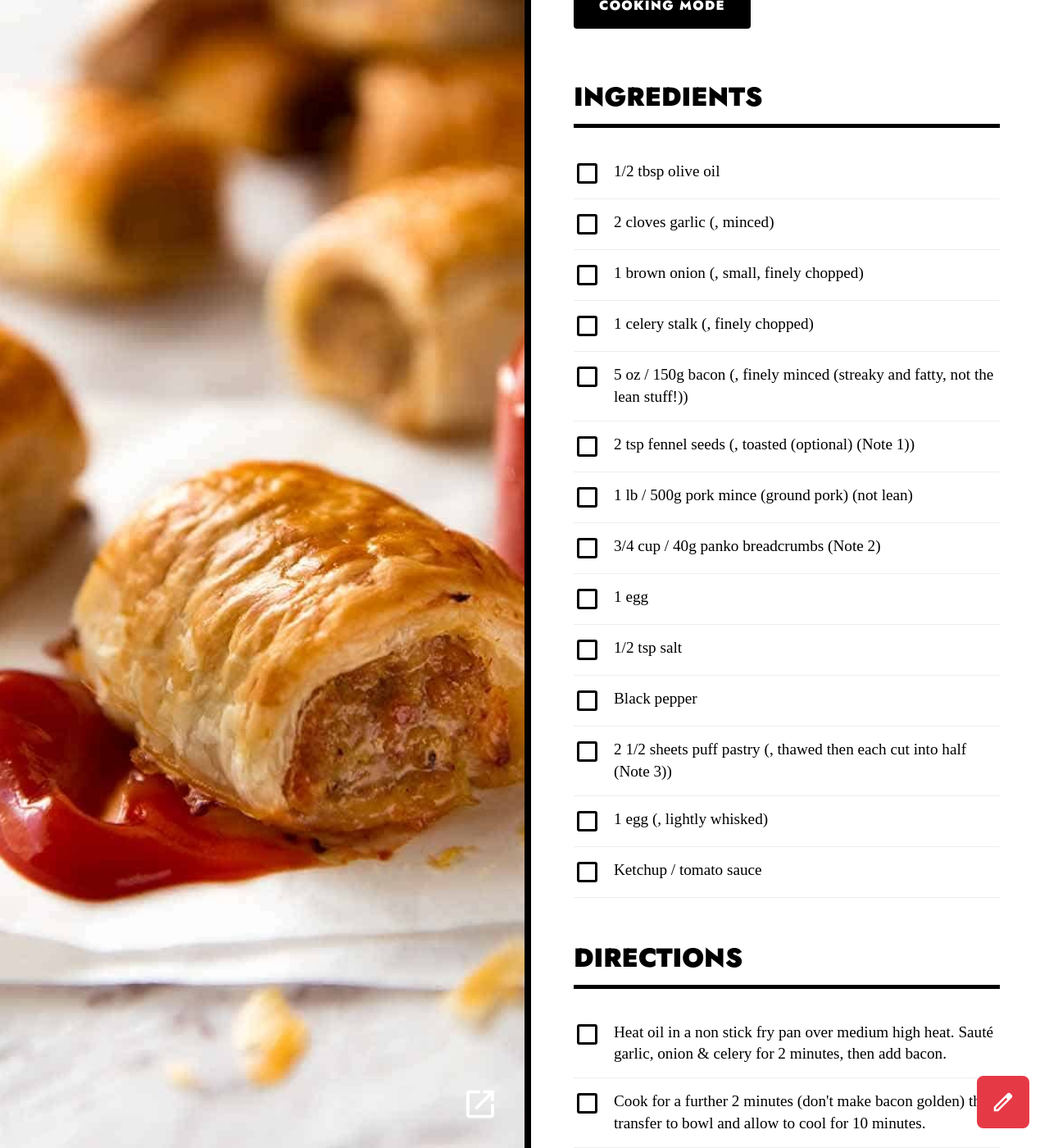
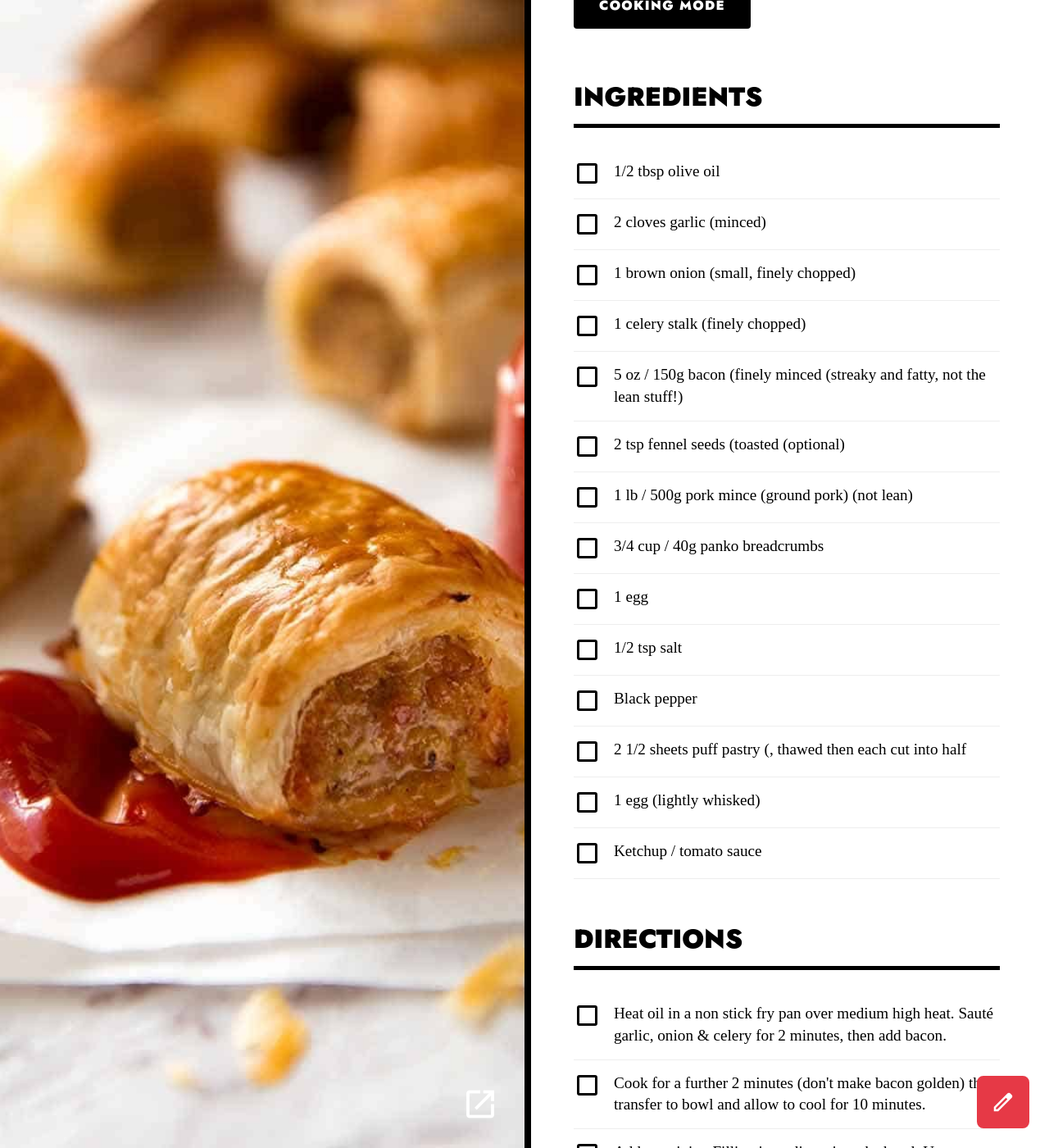
Before and after one commit to amp800/chowdown, a Jekyll site: the page built from _recipes/homemade-sausage-rolls.md, in a window 1280 px wide and 1400 px high, scrolled down 623 px. Shown: the whole window at 82% size. Built offline with Jekyll 4.4.1, drawn with Linux system fonts in a browser that asks for light colours; part of the change alters nothing that is shown; some of the changed text lies outside the part shown.

Commit message:
Edit recipe _recipes/homemade-sausage-rolls.md

```diff
--- a/_recipes/homemade-sausage-rolls.md
+++ b/_recipes/homemade-sausage-rolls.md
@@ -5,20 +5,22 @@ image: homemade-sausage-rolls.jpg
 original_url: https://www.recipetineats.com/special-pork-fennel-sausage-rolls/
 tags:
 - snacks
+description: Epic, EASY classic homemade sausage rolls recipe that I dare say rivals the famous Bourke St Bakery, declared
+  by many as the best sausage rolls in Australia!
 ingredients:
 - 1/2 tbsp olive oil
-- 2 cloves garlic (, minced)
-- 1 brown onion (, small, finely chopped)
-- 1 celery stalk (, finely chopped)
-- 5 oz / 150g bacon (, finely minced (streaky and fatty, not the lean stuff!))
-- 2 tsp fennel seeds (, toasted (optional) (Note 1))
+- 2 cloves garlic (minced)
+- 1 brown onion (small, finely chopped)
+- 1 celery stalk (finely chopped)
+- 5 oz / 150g bacon (finely minced (streaky and fatty, not the lean stuff!)
+- 2 tsp fennel seeds (toasted (optional)
 - 1 lb / 500g pork mince (ground pork) (not lean)
-- 3/4 cup / 40g panko breadcrumbs (Note 2)
+- 3/4 cup / 40g panko breadcrumbs
 - 1 egg
 - 1/2 tsp salt
 - Black pepper
-- 2 1/2 sheets puff pastry (, thawed then each cut into half (Note 3))
-- 1 egg (, lightly whisked)
+- 2 1/2 sheets puff pastry (, thawed then each cut into half
+- 1 egg (lightly whisked)
 - Ketchup / tomato sauce
 directions:
 - Heat oil in a non stick fry pan over medium high heat. Sauté garlic, onion & celery for 2 minutes, then add bacon.
@@ -31,15 +33,13 @@ directions:
   on it .
 - If you have time/patience, refrigerate for 1 hour (makes it easier/neater to cut)
 - To Cook
-- Preheat oven to 350F/180C.
+- Preheat oven to 180C.
 - Cut each log into four equal lengths, or just two if you want full size sausage rolls. Brush with egg.
 - 'Place on 2 baking trays lined with baking paper (or sprayed with oil). Bake for 30 - 35 minutes in total, swapping tray
   shelves at 20 minutes, or until the pastry is deep golden brown. (Note: The filling will still look pink because of the
   bacon, but it''s easy to tell from texture that it''s cooked)'
 - Cool slightly on trays. Serve hot or warm with tomato sauce or ketchup!
 date_added: 2026-08-15
-description: Epic, EASY classic homemade sausage rolls recipe that I dare say rivals the famous Bourke St Bakery, declared
-  by many as the best sausage rolls in Australia!
 yield: 20 servings
 prep_time: '20'
 cook_time: '30'
```
